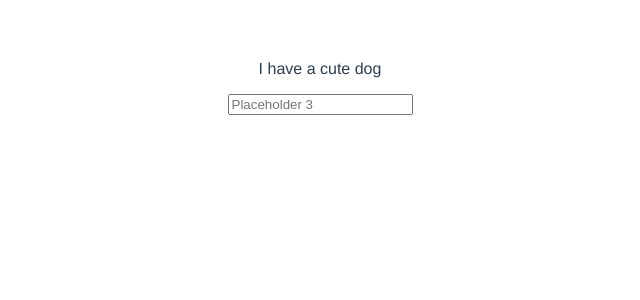
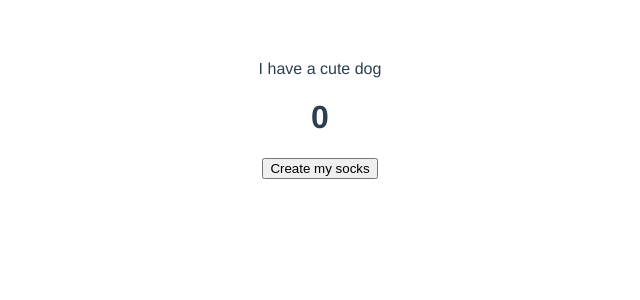
Before and after one commit to flippi321/sockify-frontend, a Vue app in the folder sockify/: page / in a window 1280 px wide. Shown: the top 300 px of the page, without its empty margins (320-960 px from the left). Built offline with nearby package versions, Linux system fonts and the light colour scheme.

Commit message:
Replaced input box with button as my vision of the project changed :-)

```diff
--- a/sockify/src/components/MainPage.vue
+++ b/sockify/src/components/MainPage.vue
@@ -1,8 +1,8 @@
 <template>
   <div>
     <p>{{ msg }}</p>
-    <input type="text" :placeholder="randomPlaceholder">
-    <p>{{ response }}</p>
+    <h1> {{ count }} </h1>
+    <button @click="count++">Create my socks</button>
   </div>
 </template>
 
@@ -11,11 +11,11 @@ export default {
   props: ['msg'],
   data() {
     return {
+      count: 0,
       placeholders: [
-        'I ',
-        'Placeholder 2',
-        'Placeholder 3',
-        // ...add as many placeholders as you like
+        'Socks which butter at the bottom so I can slide across the floor',
+        'Socks with a rubber grip at the bottom',
+        'Socks with ',
       ]
     }
   },
```
